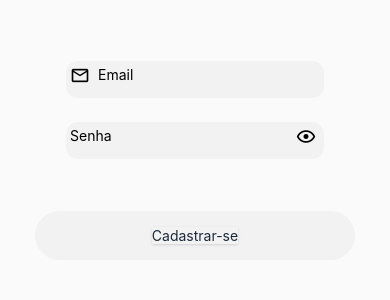
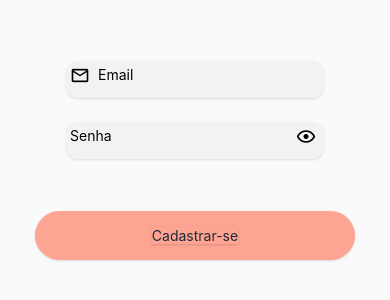
Before and after one commit to marcelosoa/adotai, a React Native app: screen /Register in a window 390 px wide. Shown: the part 268-568 px from the top of the page. Built offline with nearby package versions, Linux system fonts and the light colour scheme.

Commit message:
feat: few changes on inputs

```diff
--- a/src/app/screens/Stack/login.tsx
+++ b/src/app/screens/Stack/login.tsx
@@ -2,9 +2,9 @@ import { ActivityIndicator, Alert, Text, TouchableOpacity, View } from "react-na
 import { MaterialCommunityIcons } from "@expo/vector-icons";
 import { InputComponent } from "@/components/input";
 import { ButtonComponent } from "@/components/button";
-import { useNavigation } from "@react-navigation/native";
-import { useState } from "react";
-import { formData } from "@/context/useAuthContext";
+import { useNavigation, NavigationContext } from "@react-navigation/native";
+import { useContext, useState,  } from "react";
+import { AuthContext, formData } from "@/context/useAuthContext";
 import { User, signInWithEmailAndPassword } from "firebase/auth";
 import { auth } from "firebaseConfig";
 import { NavigationProps } from "@/types/types";
@@ -14,8 +14,8 @@ export function Login() {
   const [email, setEmail] = useState("");
   const [user, setUser] = useState<User | null>(null);
   const [password, setPassword] = useState("");
-  const [loading, setLoading] = useState(false)
-  const navigation = useNavigation<NavigationProps>()
+  const [loading, setLoading]  = useState<boolean>(false)
+  const navigation = useContext(NavigationContext);
   const { togglePassword, visibility } = useTogglePassword()
 
   const signIn = async ({ email, password }: formData) => {
@@ -23,9 +23,9 @@ export function Login() {
     try {
       await signInWithEmailAndPassword(auth, email, password)
       setUser(user)
-      navigation.navigate('Main')
+      navigation?.navigate('Main')
     } catch (error) {
-      Alert.alert('Credenciais Inválidas')
+      Alert.alert(error.message)
     } finally {
       setLoading(false)
     }
@@ -56,10 +56,10 @@ export function Login() {
       />
 
         <View className="flex flex-row justify-between items-end w-full p-3">
-          <TouchableOpacity onPress={() => navigation.navigate('Register')}>
+          <TouchableOpacity onPress={() => navigation?.navigate('Register')}>
             <Text className="text-text">Cadastrar-se</Text>
           </TouchableOpacity>
-          <TouchableOpacity onPress={() => navigation.navigate('Recovery')}>
+          <TouchableOpacity onPress={() => navigation?.navigate('Recovery')}>
             <Text className="text-text">Perdeu Acesso?</Text>
           </TouchableOpacity>
         </View>
@@ -68,7 +68,7 @@ export function Login() {
         <ActivityIndicator color={"#000"} size={"small"} />
       ) : (
         <ButtonComponent onPress={() => signIn({email, password})}>
-          <Text>Conectar</Text>
+          <Text className="text-text">Conectar</Text>
         </ButtonComponent>
       )}
     </View>
--- a/src/app/screens/Stack/register.tsx
+++ b/src/app/screens/Stack/register.tsx
@@ -1,6 +1,7 @@
 import { ButtonComponent } from "@/components/button";
 import { InputComponent } from "@/components/input";
 import { AuthContext, formData } from "@/context/useAuthContext";
+import { useTogglePassword } from "@/hooks/useTogglePassword";
 import { NavigationProps } from "@/types/types";
 import { MaterialCommunityIcons } from "@expo/vector-icons";
 import { useNavigation } from "@react-navigation/native";
@@ -14,6 +15,8 @@ export default function Register() {
   const [email, setEmail] = useState("");
   const [password, setPassword] = useState("");
   const [loading, setLoading] = useState(false)
+  const { togglePassword, visibility } = useTogglePassword()
+
   const navigation = useNavigation<NavigationProps>()
 
   const signUp = async ({ email, password }: formData) => {
@@ -36,15 +39,21 @@ export default function Register() {
         placeholder="Email"
         onChangeText={(email) => setEmail(email)}
         value={email}
+        secureTextEntry={false}
         startIcon={<MaterialCommunityIcons name="email-outline" size={20} />}
       />
 
       <InputComponent
         disabled={false}
         placeholder="Senha"
+        secureTextEntry={visibility}
         onChangeText={(password) => setPassword(password)}
         value={password}
-        endIcon={<MaterialCommunityIcons name="eye-outline" size={20} />}
+        endIcon={ visibility ? (
+          <MaterialCommunityIcons name="eye-outline" size={20} onPress={togglePassword}/>
+        ) :
+        <MaterialCommunityIcons name="eye-off-outline" size={20} onPress={togglePassword}/>
+        }
       />
 
       {loading ? (
--- a/src/app/screens/Tabs/home.tsx
+++ b/src/app/screens/Tabs/home.tsx
@@ -1,6 +1,5 @@
 import { ButtonComponent } from "@/components/button";
-import { createBottomTabNavigator } from "@react-navigation/bottom-tabs";
-import { NavigationContainer, useNavigation } from "@react-navigation/native";
+import { useNavigation } from "@react-navigation/native";
 import { Text, View } from "react-native";
 import { NavigationProps } from "@/types/types";
 import { auth } from "firebaseConfig";
@@ -18,7 +17,7 @@ export function Home() {
   }
 
   return (
-    <View>
+    <View className="flex-1 bg-background items-center justify-center">
       <Text>Home</Text>
       <ButtonComponent onPress={logout}>
         <Text>Voltar</Text>
--- a/src/components/button.tsx
+++ b/src/components/button.tsx
@@ -8,7 +8,7 @@ type ButtonProps = {
 export function ButtonComponent({ onPress, children, ...props }: ButtonProps) {
   return (
     <TouchableOpacity
-      className="bg-secondary/40 p-4 w-80 rounded-full mt-10 items-center flex active:bg-secondary/25 text-white"
+      className="bg-primary/60 p-4 w-80 rounded-full mt-10 items-center flex active:bg-secondary/25 shadow"
       onPress={onPress}
       {...props}
     >
--- a/src/components/input.tsx
+++ b/src/components/input.tsx
@@ -24,7 +24,7 @@ export function InputComponent({
   ...props
 }: InputProps) {
   return (
-  <View className="flex items-center flex-row pt-1 pb-3 pl-1 gap-2 m-3 rounded-xl bg-secondary/40 border-spacing-1">
+  <View className="flex items-center flex-row pt-1 pb-3 pl-1 gap-2 m-3 rounded-xl bg-secondary/40 border-spacing-1 shadow">
       {startIcon}
       <TextInput
         className="flex-1 text-black text-sm items-center"
```
